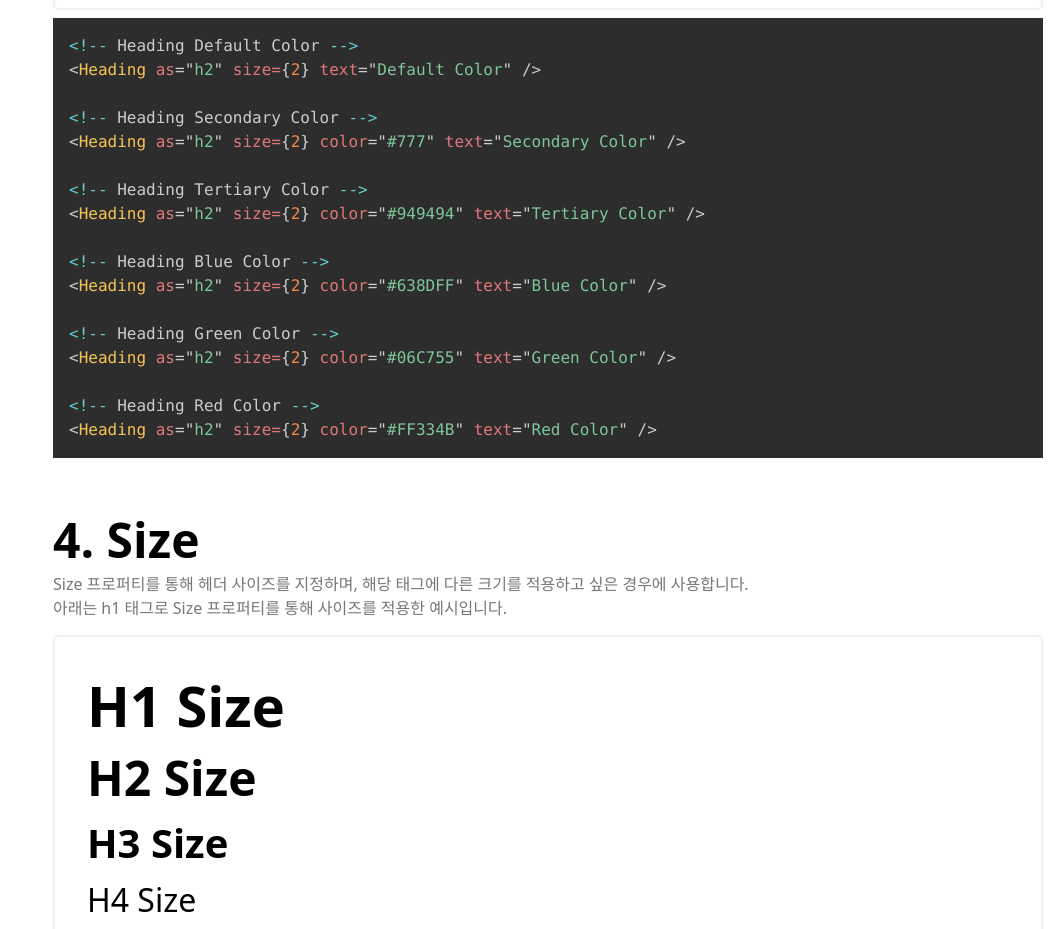
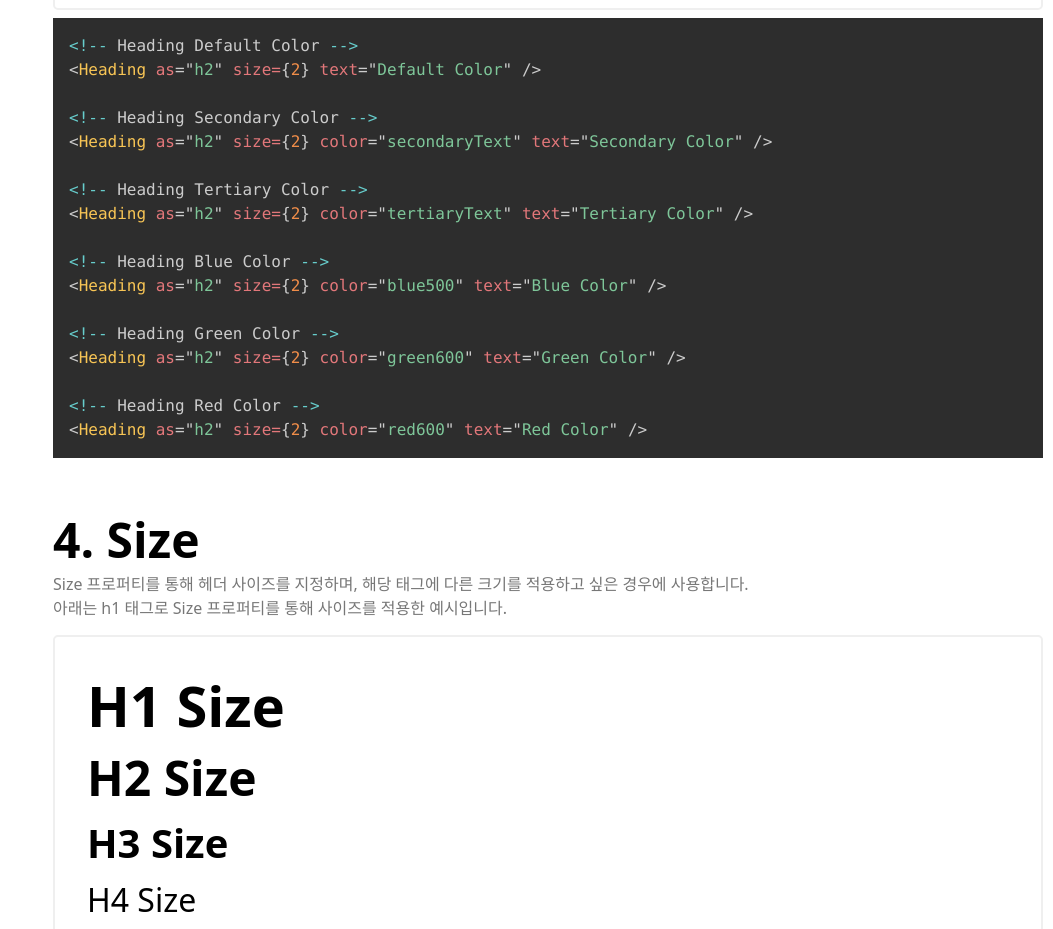
Before and after one commit to dongggggae/_hyun-design-system, a React (Vite) app: page /components/Typography in a window 1280 px wide. Shown: the part 2340-3269 px from the top of the page, without its empty margins (227-1280 px from the left). Built offline with nearby package versions, Linux system fonts and the light colour scheme.

Commit message:
Typography color props 변경

```diff
--- a/src/components/hyun-design-system/typography/Heading.jsx
+++ b/src/components/hyun-design-system/typography/Heading.jsx
@@ -1,11 +1,10 @@
 import PropTypes from 'prop-types';
 import styled from '@emotion/styled';
 import { useTheme } from '../../../theme/ThemeContext';
-import { defaultTheme } from '../../../themes';
 
 const StyledHeading = styled.h1`
   ${(props) => props.theme.components.typography.headingSizes[props.size]};
-  color: ${(props) => props.color};
+  color: ${(props) => props.theme.colors[props.color]};
   letter-spacing: ${(props) => props.theme.components.typography.fontSpacing[props.spacing]};
 `;
 
@@ -24,7 +23,7 @@ StyledHeading.defaultProps = {
   as: 'h1',
   size: 1,
   text: '',
-  color: `${defaultTheme.colors.primaryText}`,
+  color: 'primaryText',
   spacing: 'normal',
 };
 
--- a/src/components/hyun-design-system/typography/Text.jsx
+++ b/src/components/hyun-design-system/typography/Text.jsx
@@ -1,11 +1,10 @@
 import PropTypes from 'prop-types';
 import styled from '@emotion/styled';
 import { useTheme } from '../../../theme/ThemeContext';
-import { defaultTheme } from '../../../themes';
 
 const StyledText = styled.p`
   ${(props) => props.theme.components.typography.textSizes[props.size]};
-  color: ${(props) => props.color};
+  color: ${(props) => props.theme.colors[props.color]};
 `;
 
 const Text = ({ size, children, color, spacing }) => {
@@ -21,7 +20,7 @@ const Text = ({ size, children, color, spacing }) => {
 
 StyledText.defaultProps = {
   size: 'md',
-  color: `${defaultTheme.colors.secondaryText}`,
+  color: 'secondaryText',
   spacing: 'normal',
 };
 
--- a/src/pages/components/Typography.jsx
+++ b/src/pages/components/Typography.jsx
@@ -55,11 +55,11 @@ const TypoGraphy = () => {
           </Text>
           <StyledPreview>
             <Heading as="h2" size={2} text="Default Color" />
-            <Heading as="h2" size={2} color="#777" text="Secondary Color" />
-            <Heading as="h2" size={2} color="#949494" text="Tertiary Color" />
-            <Heading as="h2" size={2} color="#638DFF" text="Blue Color" />
-            <Heading as="h2" size={2} color="#06C755" text="Green Color" />
-            <Heading as="h2" size={2} color="#FF334B" text="Red Color" />
+            <Heading as="h2" size={2} color="secondaryText" text="Secondary Color" />
+            <Heading as="h2" size={2} color="tertiaryText" text="Tertiary Color" />
+            <Heading as="h2" size={2} color="blue500" text="Blue Color" />
+            <Heading as="h2" size={2} color="green600" text="Green Color" />
+            <Heading as="h2" size={2} color="red600" text="Red Color" />
           </StyledPreview>
           <CodeContainer codeString={HeadingCode.color} />
         </ComponentContent>
@@ -112,19 +112,19 @@ const HeadingCode = {
     `<Heading as="h2" size={2} text="Default Color" />`,
     ``,
     `<!-- Heading Secondary Color -->`,
-    `<Heading as="h2" size={2} color="#777" text="Secondary Color" />`,
+    `<Heading as="h2" size={2} color="secondaryText" text="Secondary Color" />`,
     ``,
     `<!-- Heading Tertiary Color -->`,
-    `<Heading as="h2" size={2} color="#949494" text="Tertiary Color" />`,
+    `<Heading as="h2" size={2} color="tertiaryText" text="Tertiary Color" />`,
     ``,
     `<!-- Heading Blue Color -->`,
-    `<Heading as="h2" size={2} color="#638DFF" text="Blue Color" />`,
+    `<Heading as="h2" size={2} color="blue500" text="Blue Color" />`,
     ``,
     `<!-- Heading Green Color -->`,
-    `<Heading as="h2" size={2} color="#06C755" text="Green Color" />`,
+    `<Heading as="h2" size={2} color="green600" text="Green Color" />`,
     ``,
     `<!-- Heading Red Color -->`,
-    `<Heading as="h2" size={2} color="#FF334B" text="Red Color" />`,
+    `<Heading as="h2" size={2} color="red600" text="Red Color" />`,
   ].join('\n'),
   size: [
     `<!-- H1 Heading -->`,
```
